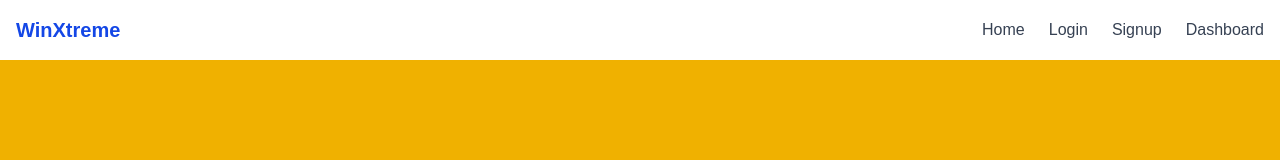
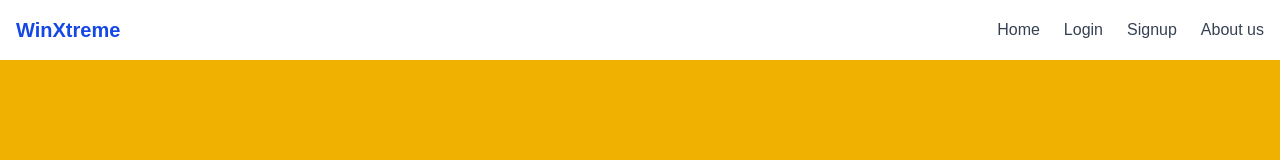
Before and after one commit to jitu-jk/winxtreme, a Next.js app: page / in a window 1280 px wide. Shown: the top 160 px of the page. Built offline with nearby package versions, Linux system fonts and the light colour scheme.

Commit message:
change in Navbar Dashboard to About us by abhishek

```diff
--- a/src/app/Components/Navbar.tsx
+++ b/src/app/Components/Navbar.tsx
@@ -14,7 +14,7 @@ export default function Navbar() {
           <Link href="/" className="text-gray-700 hover:text-blue-600">Home</Link>
           <Link href="/login" className="text-gray-700 hover:text-blue-600">Login</Link>
           <Link href="/signup" className="text-gray-700 hover:text-blue-600">Signup</Link>
-          <Link href="/dashboard" className="text-gray-700 hover:text-blue-600">Dashboard</Link>
+          <Link href="/about us" className="text-gray-700 hover:text-blue-600">About us</Link>
         </div>
       </div>
     </nav>
```
